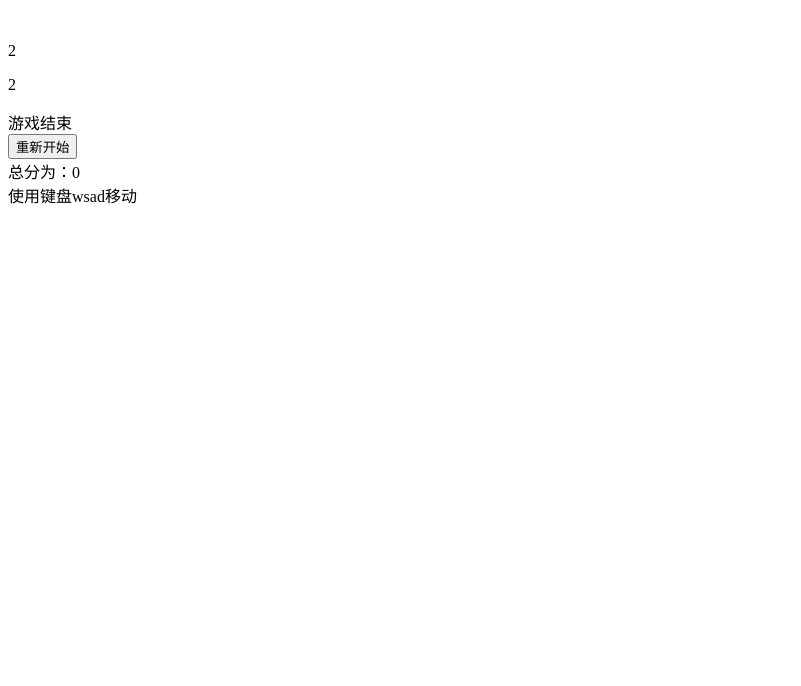
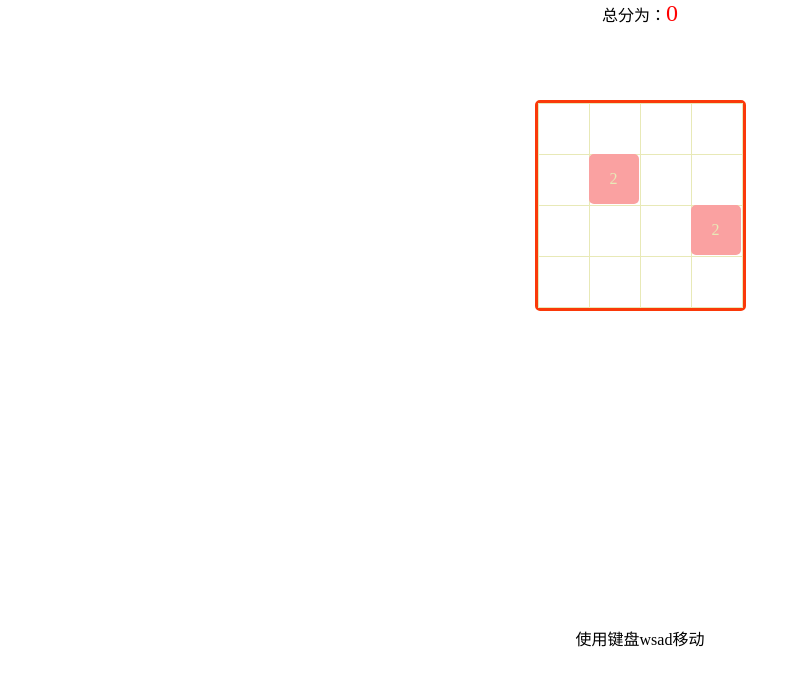
Before and after one commit to yutoja/2048, a plain HTML site: page index.html in a window 1280 px wide. Shown: the whole page, without its empty margins (0-801 px from the left). Drawn offline with Linux system fonts and the light colour scheme.

Commit message:
Update index.html

```diff
--- a/index.html
+++ b/index.html
@@ -6,7 +6,7 @@
   <meta http-equiv="X-UA-Compatible" content="IE=edge">
   <meta name="viewport" content="width=device-width, initial-scale=1.0">
   <title>Document</title>
-  <link rel="stylesheet" href="./2048.css">
+  <link rel="stylesheet" href="./index.css">
   <script src="./2048.js" defer></script>
 </head>
 
```
